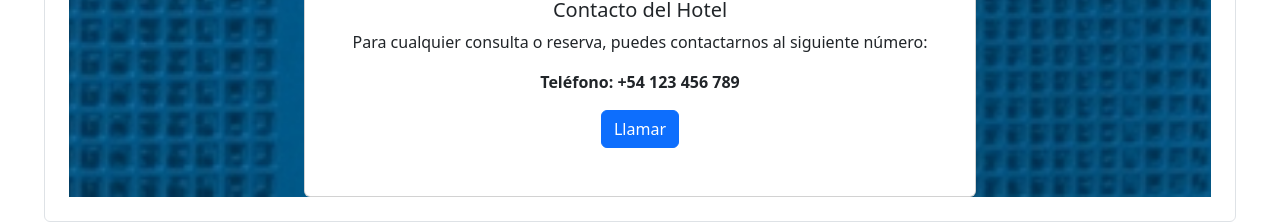
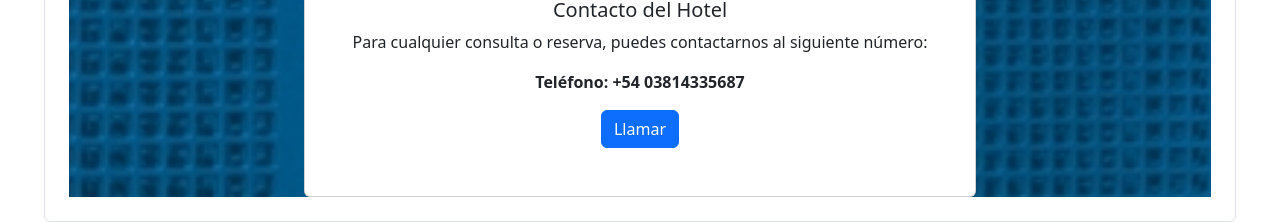
Before and after one commit to LFALVAREZ84/Frontend-SGH, a React (Vite) app: page /ContactoClientes in a window 1280 px wide. Shown: the part 1284-1506 px from the top of the page. Built offline with nearby package versions, Linux system fonts and the light colour scheme.

Commit message:
hice funcional al boton llamar

```diff
--- a/src/Componentes/ContactoClientes/ContactoClientes.jsx
+++ b/src/Componentes/ContactoClientes/ContactoClientes.jsx
@@ -62,8 +62,8 @@ const ContactoClientes = () => {
           <Card.Text>
             Para cualquier consulta o reserva, puedes contactarnos al siguiente número:
           </Card.Text>
-          <Card.Text className="fw-bold">Teléfono: +54 123 456 789</Card.Text>
-          <Button variant="primary">Llamar</Button>
+          <Card.Text className="fw-bold">Teléfono: +54 03814335687</Card.Text>
+          <Button variant="primary" href="tel:+54 03814335687">Llamar</Button>
         </Card.Body>
       </Card>
     </div>
```
